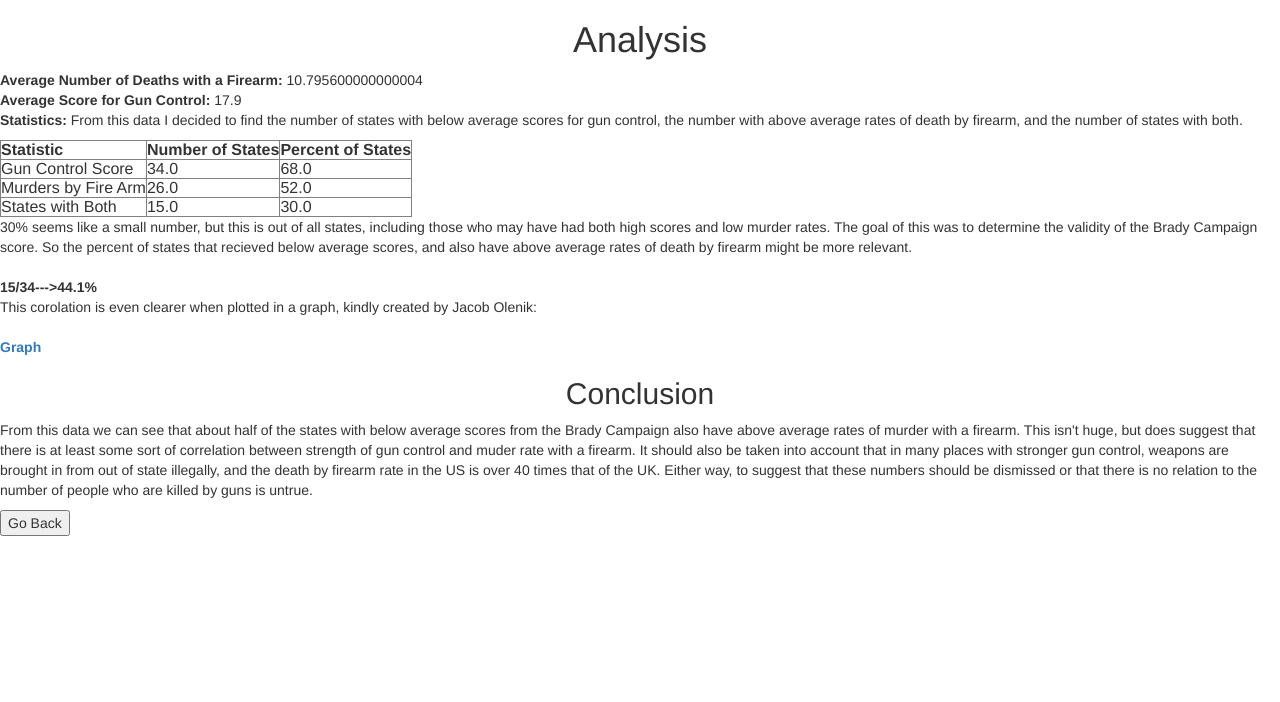
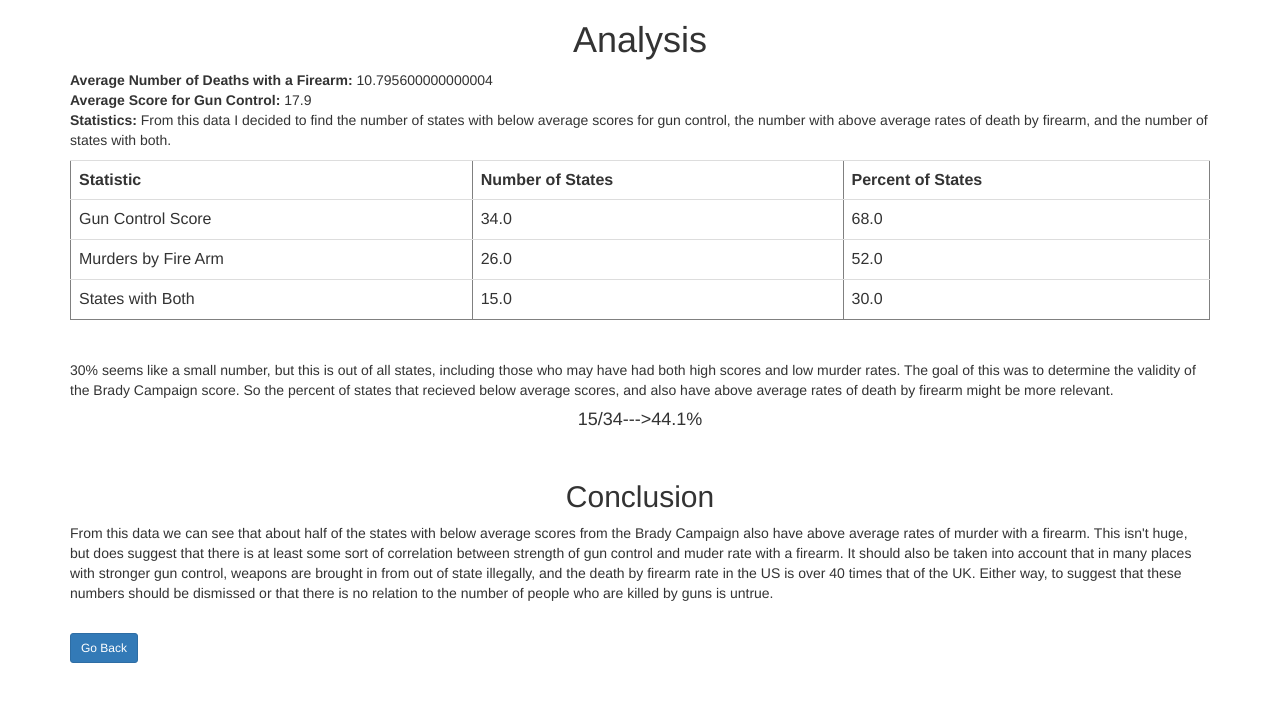
Before and after one commit to mchaiken/updatedDataProj, a Flask app: page /analysis in a window 1280 px wide. Shown: the top 702 px of the page. Run offline with Flask 2, Linux system fonts and the light colour scheme; parts of the project's set-up code (start-up, migrations or seed data) failed here and were passed over; some libraries are stand-ins or nearby versions.

Commit message:
might have destroyed things agh

```diff
--- a/templates/analysis.html
+++ b/templates/analysis.html
@@ -7,16 +7,18 @@
     </head>
 
     <body>
-        <center>
-            <h1>Analysis</h1>
+        <div class="container">
+            <center>
+                <h1>Analysis</h1>
+            </center>
 
-        </center>
-<div class= "text_body">
+    <div class= "text_body">
         <p><b>Average Number of Deaths with a Firearm:</b> {{numDeathsGun}}
         <br><b>Average Score for Gun Control:</b> {{averageScore}}
         <br><b>Statistics:</b> From this data I decided to find the number of states with below average scores for gun control, the number with above average rates of death by firearm, and the number of states with both.<br></p>
 
-        <table border=1 class= "white-table"><tr><th>Statistic</th><th>Number of States</th><th>Percent of States</th></tr>
+    <center>
+        <table border=1 class= "table"><tr><th>Statistic</th><th>Number of States</th><th>Percent of States</th></tr>
             {% for x in basicdataResults %}
             <tr>
                 {%for y in x%}
@@ -25,16 +27,18 @@
             </tr>
             {%endfor%}
         </table>
+    </center>
 
-        <p>30% seems like a small number, but this is out of all states, including those who may have had both high scores and low murder rates. The goal of this was to determine the validity of the Brady Campaign score. So the percent of states that recieved below average scores, and also have above average rates of death by firearm might be more relevant.<br><br><b>15/34--->44.1%</b><br>This corolation is even clearer when plotted in a graph, kindly created by Jacob Olenik:<br><br><a href="http://homer.stuy.edu/~jacob.olenick/Gun%20Control1.html"><b>Graph</b></a><br></p>
+        <br><p>30% seems like a small number, but this is out of all states, including those who may have had both high scores and low murder rates. The goal of this was to determine the validity of the Brady Campaign score. So the percent of states that recieved below average scores, and also have above average rates of death by firearm might be more relevant.<br><center><b><h4>15/34--->44.1%</h4></b></center></p><br>
 
         <center>
             <h2>Conclusion</h2>
         </center>
 
-        <p>From this data we can see that about half of the states with below average scores from the Brady Campaign also have above average rates of murder with a firearm. This isn't huge, but does suggest that there is at least some sort of correlation between strength of gun control and muder rate with a firearm. It should also be taken into account that in many places with stronger gun control, weapons are brought in from out of state illegally, and the death by firearm rate in the US is over 40 times that of the UK. Either way, to suggest that these numbers should be dismissed or that there is no relation to the number of people who are killed by guns is untrue. </p>
+        <p>From this data we can see that about half of the states with below average scores from the Brady Campaign also have above average rates of murder with a firearm. This isn't huge, but does suggest that there is at least some sort of correlation between strength of gun control and muder rate with a firearm. It should also be taken into account that in many places with stronger gun control, weapons are brought in from out of state illegally, and the death by firearm rate in the US is over 40 times that of the UK. Either way, to suggest that these numbers should be dismissed or that there is no relation to the number of people who are killed by guns is untrue.</p><br>
 	<form action="/home">
-	<button value="Home"name="back">Go Back</button>
+	<button class="btn btn-primary btn-sm"value="Home"name="back">Go Back</button>
 	</form>
+    </div>
     </body>
 </html>
--- a/templates/home.html
+++ b/templates/home.html
@@ -7,7 +7,8 @@
     </head>
 
     <body>
-		<div class="container">
+
+        <div class="container" ><br><br><br><br><br></div>
 
 		<div class="jumbotron">
         <center>
@@ -15,8 +16,6 @@
             <h1 > Effects of Gun Control on Deaths with Firearms</h1><br><br> <br>
     <form action="/" role="form" class="form-inline text-center">
 		<div class= "form-group">
-
-
 
 
                         <button class="btn btn-primary btn-lg" type="submit" name="button" value="why">Why Do This?</button>
```
Also changed, not shown: templates/data.html (+8 -8 lines), templates/sources.html (+5 -3 lines), templates/why.html (+5 -3 lines).
